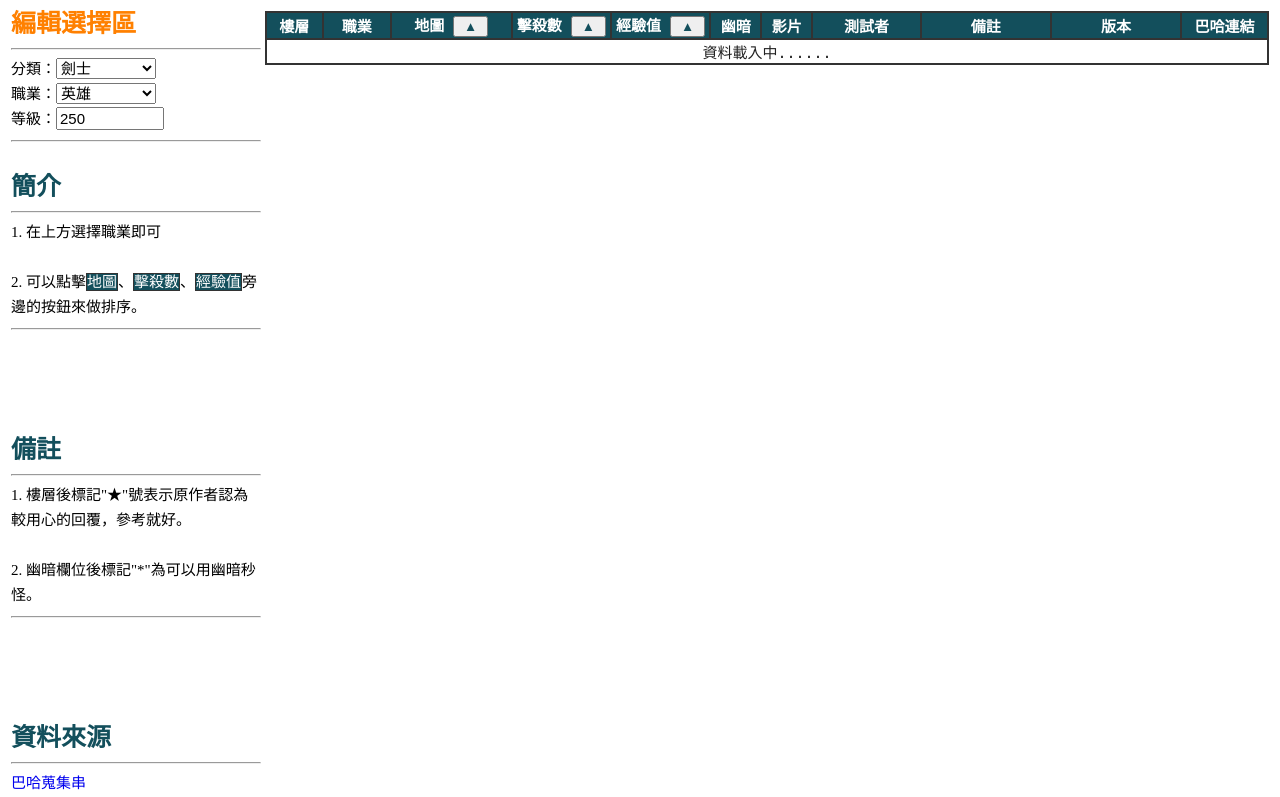
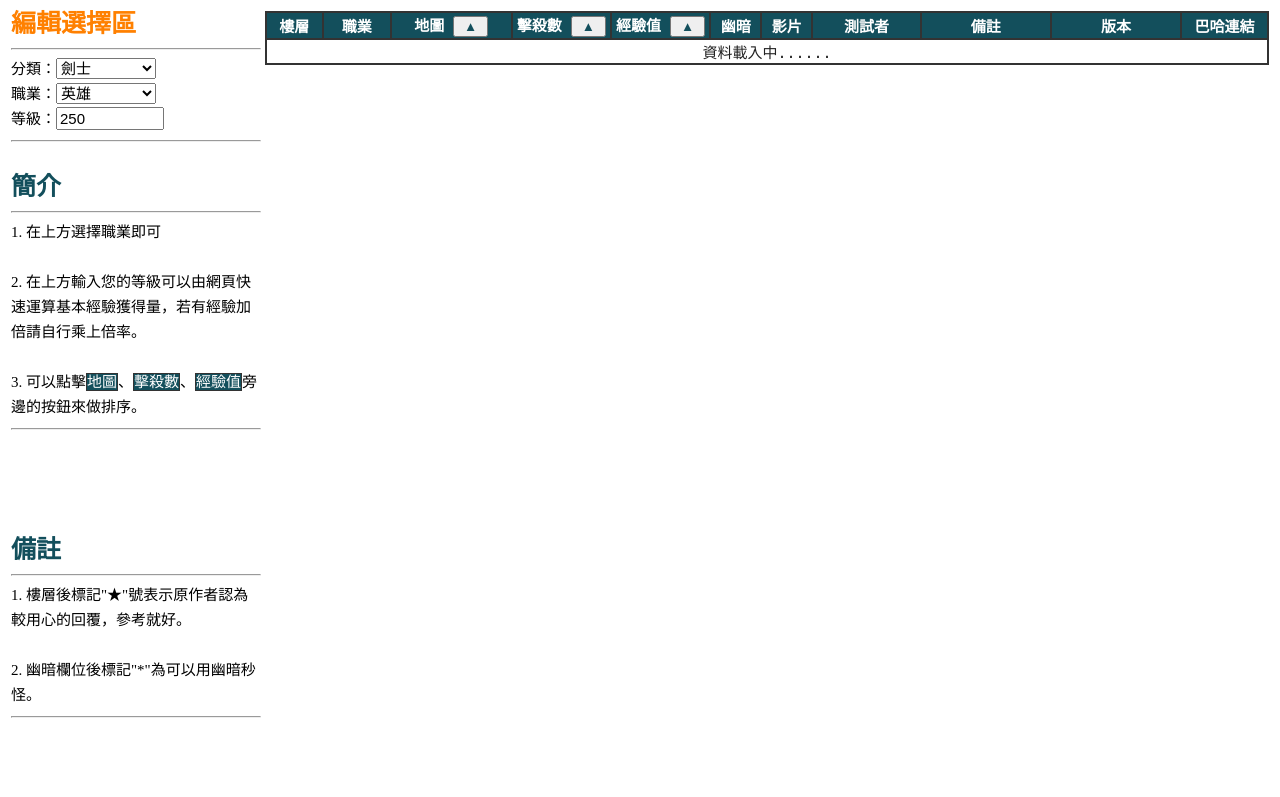
Before and after one commit to wj654cj86/MonstersKillsPerTenMinutes, a plain HTML site: page index.html in a window 1280 px wide. Shown: the top 797 px of the page. Drawn offline with Linux system fonts and the light colour scheme; no server answers.

Commit message:
V1.2.2 新增等級說明

```diff
--- a/index.html
+++ b/index.html
@@ -33,7 +33,10 @@
 					1. 在上方選擇職業即可
 					<br>
 					<br>
-					2. 可以點擊<span class="橘色">地圖</span>、<span class="橘色">擊殺數</span>、<span class="橘色">經驗值</span>旁邊的按鈕來做排序。
+					2. 在上方輸入您的等級可以由網頁快速運算基本經驗獲得量，若有經驗加倍請自行乘上倍率。
+					<br>
+					<br>
+					3. 可以點擊<span class="橘色">地圖</span>、<span class="橘色">擊殺數</span>、<span class="橘色">經驗值</span>旁邊的按鈕來做排序。
 					<hr>
 					<br>
 					<br>
```
